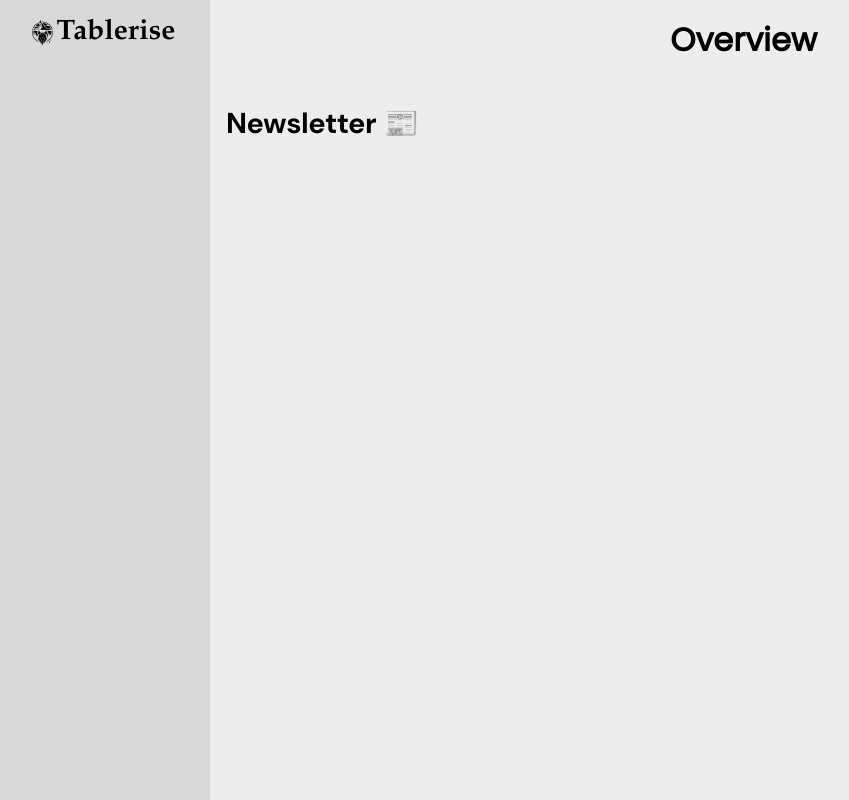
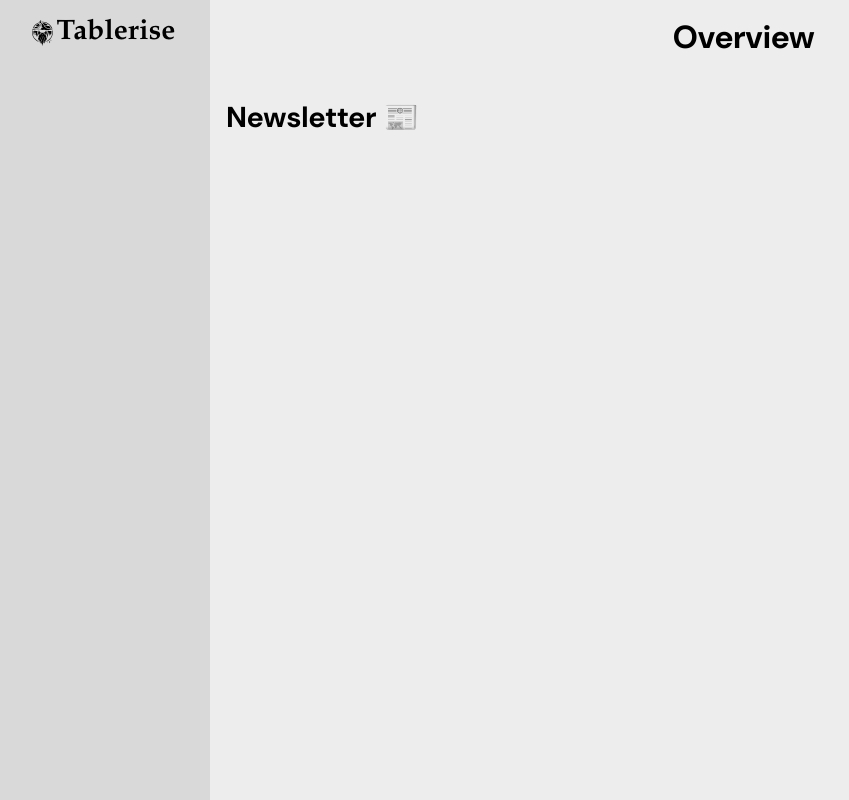
Before and after one commit to TableRise/tablerise-wiki, a React (Vite) app: page / in a window 1280 px wide. Shown: the whole page, without its empty margins (3-852 px from the left). Built offline with nearby package versions, Linux system fonts and the light colour scheme.

Commit message:
ref: Change title overview font

```diff
--- a/src/components/overview/styles/Overview.css
+++ b/src/components/overview/styles/Overview.css
@@ -12,5 +12,5 @@
 
 .overview-page header h1 {
     font-size: 2rem;
-    font-family: 'poppins', 'sans-serif';
+    font-family: 'dm-sans', 'poppins', 'sans-serif';
 }
```
